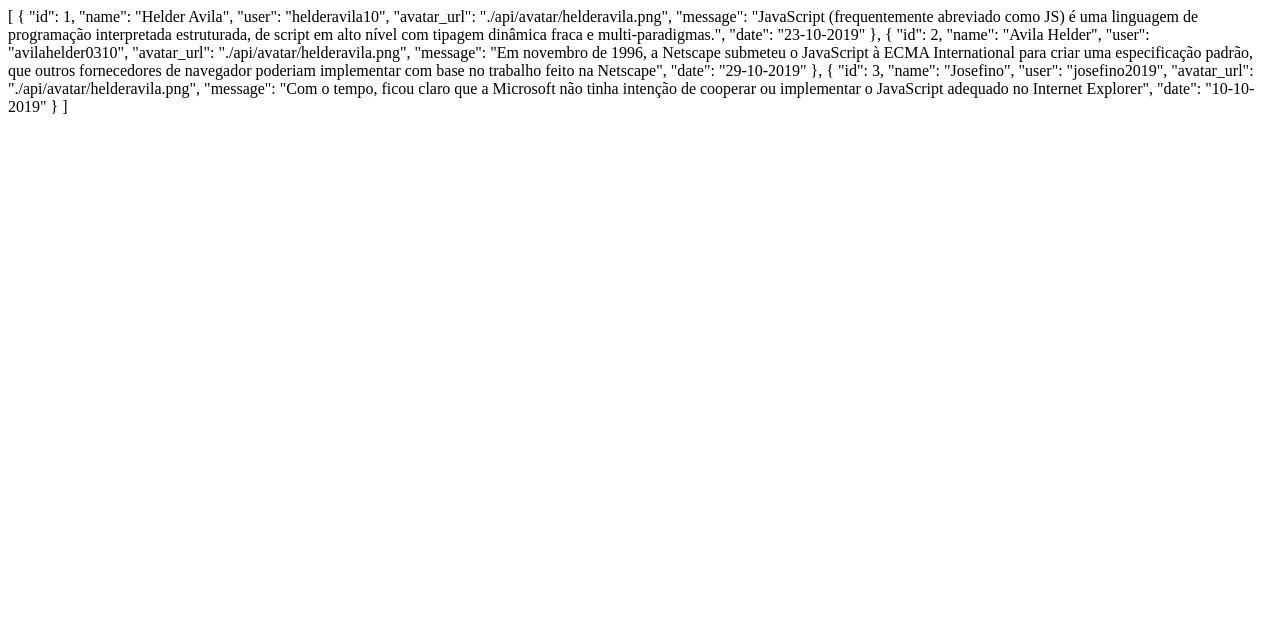
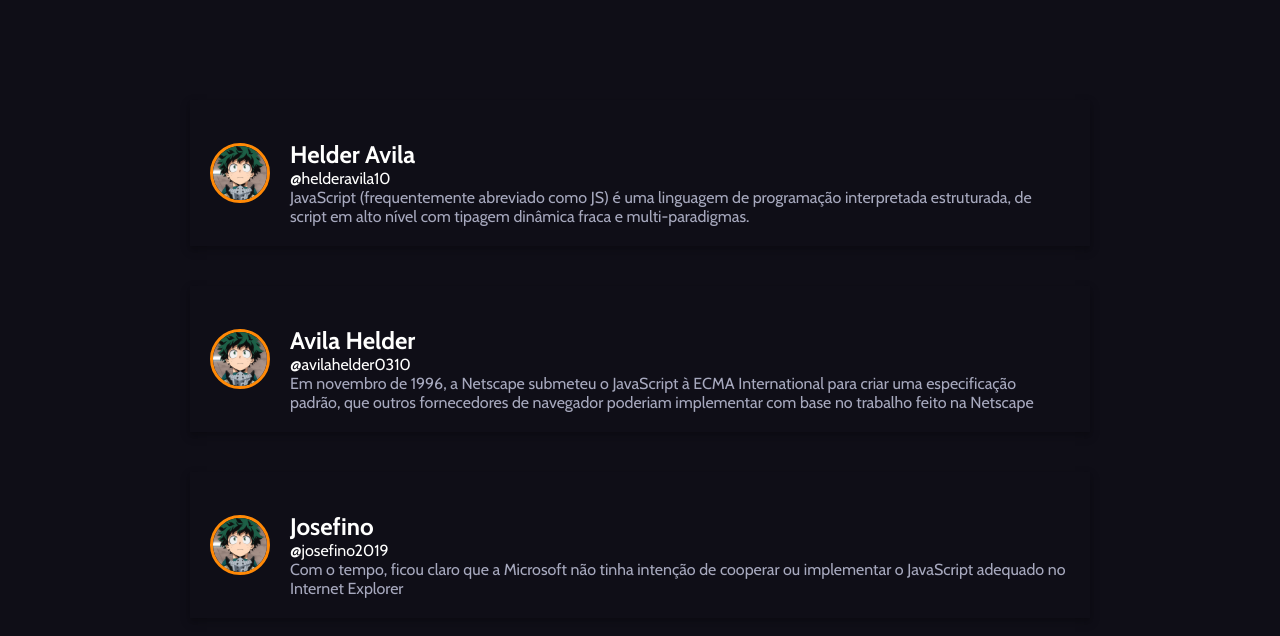
Before and after one commit to helderavila/twitter-clone-vue, a plain HTML site: page index.html in a window 1280 px wide. Drawn offline with nearby package versions, Linux system fonts and the light colour scheme.

Commit message:
api interation, interface, and styles

```diff
--- a/api/tweets.json
+++ b/api/tweets.json
@@ -3,7 +3,7 @@
     "id": 1,
     "name": "Helder Avila",
     "user": "helderavila10",
-    "avatar_url": "./api/avatar/helderavila.png",
+    "avatar_url": "./api/avatar.png",
     "message": "JavaScript (frequentemente abreviado como JS) é uma linguagem de programação interpretada estruturada, de script em alto nível com tipagem dinâmica fraca e multi-paradigmas.",
     "date": "23-10-2019"
   },
@@ -11,7 +11,7 @@
     "id": 2,
     "name": "Avila Helder",
     "user": "avilahelder0310",
-    "avatar_url": "./api/avatar/helderavila.png",
+    "avatar_url": "./api/avatar.png",
     "message": "Em novembro de 1996, a Netscape submeteu o JavaScript à ECMA International para criar uma especificação padrão, que outros fornecedores de navegador poderiam implementar com base no trabalho feito na Netscape",
     "date": "29-10-2019"
   },
@@ -19,7 +19,7 @@
     "id": 3,
     "name": "Josefino",
     "user": "josefino2019",
-    "avatar_url": "./api/avatar/helderavila.png",
+    "avatar_url": "./api/avatar.png",
     "message": "Com o tempo, ficou claro que a Microsoft não tinha intenção de cooperar ou implementar o JavaScript adequado no Internet Explorer",
     "date": "10-10-2019"
   }
--- a/css/style.css
+++ b/css/style.css
@@ -0,0 +1,59 @@
+@import url('https://fonts.googleapis.com/css?family=Cabin:400,700&display=swap');
+
+body, h1, h2, ul, li, p {
+  padding: 0;
+  margin: 0;
+}
+
+* {
+  box-sizing: border-box;
+}
+
+body {
+  background-color: #0f0e17;
+}
+
+/* TWEET */
+
+.tweets {
+  max-width: 900px;
+  margin: 100px auto 0 auto;
+}
+
+.tweet {
+  padding: 20px 20px;
+  background-color: #0f0e17;
+  display: flex;
+  align-items: center;
+  box-shadow: 0px 3px 4px rgba(0,0,0,.1), 0px 4px 10px rgba(0,0,0,.2) ;
+  margin-bottom: 40px;
+}
+
+.user-avatar {
+  border-radius: 50%;
+  width: 60px;
+  border: 3px solid #ff8906;
+}
+
+.tweet-info {
+  margin-left: 20px;
+  margin-top: 20px;
+  display: flex;
+  flex-direction: column;
+}
+
+.user-name {
+  font-family: 'Cabin', sans-serif;
+  color: #fffffe;
+  font-weight: bold;
+}
+
+.user {
+  font-family: 'Cabin', sans-serif;
+  color: #fffffe;
+}
+
+.tweet-message {
+  font-family: 'Cabin', sans-serif;
+  color: #a7a9be;
+}
--- a/index.html
+++ b/index.html
@@ -10,7 +10,16 @@
 </head>
 <body>
   <div id="app">
-    {{tweets}}
+    <section class="tweets">
+      <div class="tweet" v-for="item in tweets" :key="item.id">
+        <img :src="item.avatar_url" :alt="item.name" class="user-avatar">
+        <div class="tweet-info">
+          <h1 class="user-name">{{item.name}}</h1>
+          <p class="user">@{{item.user}}</p>
+          <p class="tweet-message">{{item.message}}</p>
+        </div>
+      </div>
+    </section>
   </div>
   <script src="./app.js"></script>
 </body>
```
Also changed, not shown: api/avatar.png (added).
